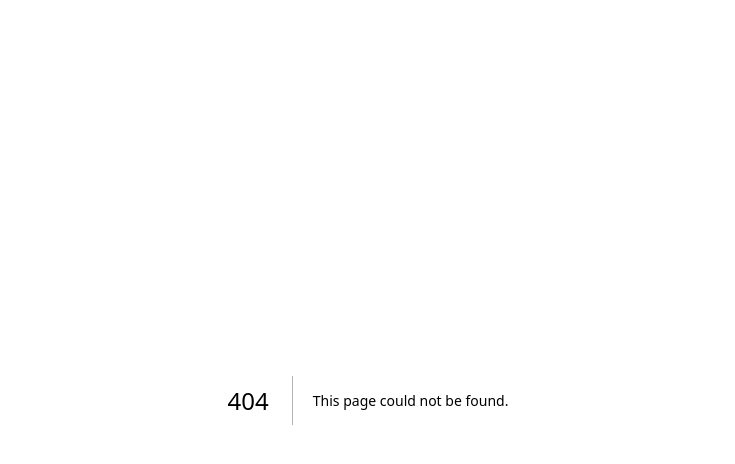
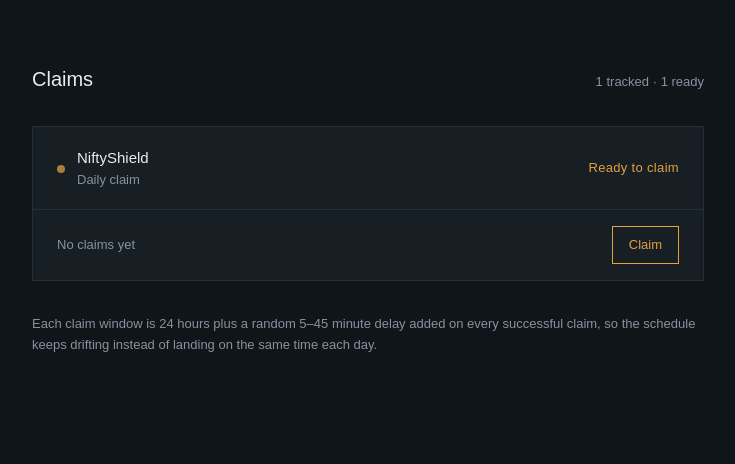
Before and after one commit to ts0077/Legend-Tools, a Next.js app: page /dailyclaims in a window 1280 px wide. Before the commit this address had no page. Shown: the top 464 px of the page, without its empty margins (272-1007 px from the left). Built offline with nearby package versions, Linux system fonts and the light colour scheme.

Commit message:
alphabot response modified

```diff
--- /dev/null
+++ b/src/app/dailyclaims/page.tsx
@@ -0,0 +1,294 @@
+"use client";
+
+import { useEffect, useState, useCallback, useRef } from "react";
+import ANiftyDailyClaimApi from "@/lib/api/Nifty/niftydailyclaim";
+// ^ adjust this import path to wherever ANiftyDailyClaimApi actually lives
+//   in your project (e.g. "../../api/nifty/ANiftyDailyClaimApi").
+
+// ---------------------------------------------------------------------------
+// Config — add one entry per project here when you wire up more claims.
+// Each claim only needs a stable id, a display name/description, and the
+// async function that performs the claim call.
+// ---------------------------------------------------------------------------
+
+type ClaimApiFn = () => Promise<unknown>;
+
+interface ClaimConfig {
+  id: string;
+  name: string;
+  description: string;
+  api: ClaimApiFn;
+}
+
+const CLAIMS: ClaimConfig[] = [
+  {
+    id: "nifty-shield-daily",
+    name: "NiftyShield",
+    description: "Daily claim",
+    api: ANiftyDailyClaimApi,
+  },
+  // {
+  //   id: "another-project-daily",
+  //   name: "Another Project",
+  //   description: "Daily claim",
+  //   api: AnotherProjectClaimApi,
+  // },
+];
+
+// ---------------------------------------------------------------------------
+// Timing rules
+//
+// A claim window is not exactly 24h after the last one — a random amount of
+// extra minutes is tacked on each time so the schedule keeps drifting and
+// never lands on the same clock time twice in a row.
+// ---------------------------------------------------------------------------
+
+const ONE_DAY_MS = 24 * 60 * 60 * 1000;
+const MIN_VARIANCE_MINUTES = 5;
+const MAX_VARIANCE_MINUTES = 45;
+
+function rollVarianceMinutes(): number {
+  return (
+    Math.floor(
+      Math.random() * (MAX_VARIANCE_MINUTES - MIN_VARIANCE_MINUTES + 1)
+    ) + MIN_VARIANCE_MINUTES
+  );
+}
+
+interface ClaimState {
+  lastClaimAt: number | null;
+  nextClaimAt: number | null;
+  lastVarianceMinutes: number;
+  totalVarianceMinutes: number;
+  claimCount: number;
+}
+
+const EMPTY_STATE: ClaimState = {
+  lastClaimAt: null,
+  nextClaimAt: null,
+  lastVarianceMinutes: 0,
+  totalVarianceMinutes: 0,
+  claimCount: 0,
+};
+
+function storageKey(id: string) {
+  return `claim-board:${id}`;
+}
+
+function loadState(id: string): ClaimState {
+  if (typeof window === "undefined") return EMPTY_STATE;
+  try {
+    const raw = window.localStorage.getItem(storageKey(id));
+    if (!raw) return EMPTY_STATE;
+    return { ...EMPTY_STATE, ...JSON.parse(raw) };
+  } catch {
+    return EMPTY_STATE;
+  }
+}
+
+function saveState(id: string, state: ClaimState) {
+  if (typeof window === "undefined") return;
+  window.localStorage.setItem(storageKey(id), JSON.stringify(state));
+}
+
+// ---------------------------------------------------------------------------
+// Formatting helpers
+// ---------------------------------------------------------------------------
+
+function pad(n: number) {
+  return n.toString().padStart(2, "0");
+}
+
+function formatCountdown(ms: number) {
+  const total = Math.max(0, Math.floor(ms / 1000));
+  const h = Math.floor(total / 3600);
+  const m = Math.floor((total % 3600) / 60);
+  const s = total % 60;
+  return `${pad(h)}:${pad(m)}:${pad(s)}`;
+}
+
+function formatMinutes(totalMinutes: number) {
+  if (totalMinutes <= 0) return "0m";
+  const h = Math.floor(totalMinutes / 60);
+  const m = totalMinutes % 60;
+  if (h === 0) return `${m}m`;
+  if (m === 0) return `${h}h`;
+  return `${h}h ${m}m`;
+}
+
+// ---------------------------------------------------------------------------
+// Per-claim card
+// ---------------------------------------------------------------------------
+
+function ClaimCard({ config }: { config: ClaimConfig }) {
+  const [state, setState] = useState<ClaimState>(EMPTY_STATE);
+  const [hydrated, setHydrated] = useState(false);
+  const [now, setNow] = useState(() => Date.now());
+  const [loading, setLoading] = useState(false);
+  const [error, setError] = useState<string | null>(null);
+  const [justClaimed, setJustClaimed] = useState(false);
+  const tickRef = useRef<number | null>(null);
+
+  useEffect(() => {
+    setState(loadState(config.id));
+    setHydrated(true);
+  }, [config.id]);
+
+  useEffect(() => {
+    tickRef.current = window.setInterval(() => setNow(Date.now()), 1000);
+    return () => {
+      if (tickRef.current) window.clearInterval(tickRef.current);
+    };
+  }, []);
+
+  const remainingMs = state.nextClaimAt ? state.nextClaimAt - now : 0;
+  const isReady = !state.nextClaimAt || remainingMs <= 0;
+
+  const handleClaim = useCallback(async () => {
+    if (!isReady || loading) return;
+    setLoading(true);
+    setError(null);
+    try {
+      await config.api();
+
+      const variance = rollVarianceMinutes();
+      const claimedAt = Date.now();
+      const nextState: ClaimState = {
+        lastClaimAt: claimedAt,
+        nextClaimAt: claimedAt + ONE_DAY_MS + variance * 60_000,
+        lastVarianceMinutes: variance,
+        totalVarianceMinutes: state.totalVarianceMinutes + variance,
+        claimCount: state.claimCount + 1,
+      };
+      setState(nextState);
+      saveState(config.id, nextState);
+      setJustClaimed(true);
+      window.setTimeout(() => setJustClaimed(false), 2400);
+    } catch (err) {
+      setError(
+        err instanceof Error ? err.message : "Claim failed. Try again."
+      );
+    } finally {
+      setLoading(false);
+    }
+  }, [config, isReady, loading, state.totalVarianceMinutes, state.claimCount]);
+
+  return (
+    <div className="border border-[#262F37] bg-[#171E24]">
+      <div className="flex items-center justify-between gap-6 px-6 py-5">
+        <div className="flex min-w-0 items-center gap-3">
+          <span
+            className={
+              "mt-0.5 h-2 w-2 shrink-0 rounded-full " +
+              (isReady ? "bg-[#E3A23D] animate-pulse" : "bg-[#3A444D]")
+            }
+          />
+          <div className="min-w-0">
+            <div className="truncate text-[15px] font-medium text-[#E7ECEF]">
+              {config.name}
+            </div>
+            <div className="truncate text-[13px] text-[#8593A0]">
+              {config.description}
+            </div>
+          </div>
+        </div>
+
+        <div className="text-right">
+          {!hydrated ? (
+            <div className="text-[13px] text-[#8593A0]">—</div>
+          ) : isReady ? (
+            <div className="text-[13px] font-medium tracking-wide text-[#E3A23D]">
+              Ready to claim
+            </div>
+          ) : (
+            <div className="text-[22px] font-medium leading-none text-[#E7ECEF] [font-variant-numeric:tabular-nums]">
+              {formatCountdown(remainingMs)}
+            </div>
+          )}
+        </div>
+      </div>
+
+      <div className="flex items-center justify-between gap-6 border-t border-[#262F37] px-6 py-4">
+        <div className="text-[13px] text-[#8593A0]">
+          {state.claimCount === 0 ? (
+            <span>No claims yet</span>
+          ) : (
+            <span>
+              +{state.lastVarianceMinutes}m variance last time · {formatMinutes(state.totalVarianceMinutes)} added across{" "}
+              {state.claimCount} {state.claimCount === 1 ? "claim" : "claims"}
+            </span>
+          )}
+        </div>
+
+        <button
+          onClick={handleClaim}
+          disabled={!hydrated || !isReady || loading}
+          className={
+            "shrink-0 border px-4 py-2 text-[13px] font-medium transition-colors " +
+            (!hydrated || !isReady
+              ? "cursor-not-allowed border-[#262F37] text-[#3A444D]"
+              : loading
+              ? "cursor-wait border-[#E3A23D] text-[#E3A23D]"
+              : "border-[#E3A23D] text-[#E3A23D] hover:bg-[#E3A23D] hover:text-[#171E24]")
+          }
+        >
+          {loading ? "Claiming…" : justClaimed ? "Claimed" : "Claim"}
+        </button>
+      </div>
+
+      {error && (
+        <div className="border-t border-[#262F37] px-6 py-3 text-[13px] text-[#D9695F]">
+          {error}
+        </div>
+      )}
+    </div>
+  );
+}
+
+// ---------------------------------------------------------------------------
+// Page
+// ---------------------------------------------------------------------------
+
+export default function ClaimsPage() {
+  const [readyCount, setReadyCount] = useState(0);
+
+  useEffect(() => {
+    const compute = () => {
+      const count = CLAIMS.reduce((acc, c) => {
+        const s = loadState(c.id);
+        const ready = !s.nextClaimAt || s.nextClaimAt - Date.now() <= 0;
+        return acc + (ready ? 1 : 0);
+      }, 0);
+      setReadyCount(count);
+    };
+    compute();
+    const id = window.setInterval(compute, 1000);
+    return () => window.clearInterval(id);
+  }, []);
+
+  return (
+    <main className="min-h-screen bg-[#10151A] px-6 py-16">
+      <div className="mx-auto w-full max-w-2xl">
+        <div className="mb-8 flex items-baseline justify-between">
+          <h1 className="text-[20px] font-medium text-[#E7ECEF]">Claims</h1>
+          <div className="text-[13px] text-[#8593A0]">
+            {CLAIMS.length} tracked · {readyCount} ready
+          </div>
+        </div>
+
+        <div className="flex flex-col gap-3">
+          {CLAIMS.map((c) => (
+            <ClaimCard key={c.id} config={c} />
+          ))}
+        </div>
+
+        <p className="mt-8 text-[13px] leading-relaxed text-[#8593A0]">
+          Each claim window is 24 hours plus a random {MIN_VARIANCE_MINUTES}–
+          {MAX_VARIANCE_MINUTES} minute delay added on every successful
+          claim, so the schedule keeps drifting instead of landing on the
+          same time each day.
+        </p>
+      </div>
+    </main>
+  );
+}
```
